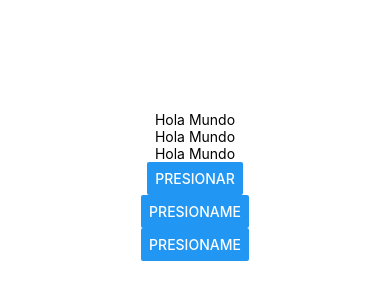
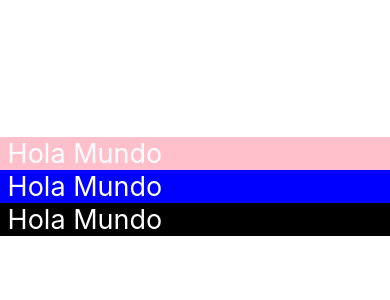
Before and after one commit to 122043254/PM193, a React Native app in the folder Blank/: screen / in a window 390 px wide. Shown: the part 236-536 px from the top of the page. Built offline with nearby package versions, Linux system fonts and the light colour scheme.

Commit message:
Practica No.6: StyleSheet & Flex
Se realizo el trabajo con los estilos y clases, y su manejo con sus diferentes formas de trabajo.

```diff
--- a/Blank/App.js
+++ b/Blank/App.js
@@ -4,11 +4,11 @@ import { StyleSheet, Text, View, Button } from 'react-native';
 import React, { useState } from 'react';
 
 // componente Propio Texto
-const Texto= ()=>{
+const Texto= ({style})=>{
   const [contenido,setContenido]=useState("Hola Mundo");
   const actualizaTexto=()=>{setContenido("Estado modificado")}
   return (
-    <Text onPress={actualizaTexto}> {contenido} </Text>
+    <Text style={[styles.text,style]} onPress={actualizaTexto}> {contenido} </Text>
   );
 }
 
@@ -26,13 +26,12 @@ export default function App() {
 
     <View style={styles.container}>
 
-      <Texto > Hola </Texto>
-      <Texto > Mundo </Texto>
-      <Texto > React Native </Texto>
-      <Button title="Presionar"> </Button>
-      <Boton/>
-      <Boton/>
       <StatusBar style="auto" />
+      <Texto style={styles.rosa}> Hola </Texto>
+      <Texto style={styles.azul}> Mundo </Texto>
+      <Texto style={styles.negro}> React Native </Texto>
+      {/*<Button title="Presionar"> </Button>*/}
+      {/*<Boton/>*/}
 
     </View>
 
@@ -44,7 +43,26 @@ const styles = StyleSheet.create({
   container: {
     flex: 1,
     backgroundColor: '#fff',
-    alignItems: 'center',
+    // alineamiento de izquierda a derecha
+    //flex-start lo posiciona en la parte izquierda
+    //flex-end lo posiciona en la parte derecha
+    alignItems: 'stretch',
+    // justify va de arriba para abajo
+    //flex-start lo posiciona en la parte superior
+    //flex-end lo posiciona en la parte inferior
+    // space-between separa entre sí los elementos
+    // space-around alinea los elementos entre sí
+    // space-evenly alinea los elementos entre sí igual
     justifyContent: 'center',
+    // flex 0 significa que no se ocupa ningun espacio
   },
+  text: {
+    color:"white",
+    fontSize:27,
+    //height:120,
+    //width:120,
+  },
+  azul:{backgroundColor:"blue"},
+  negro:{backgroundColor:"black"},
+  rosa:{backgroundColor:"pink"},
 });
```
